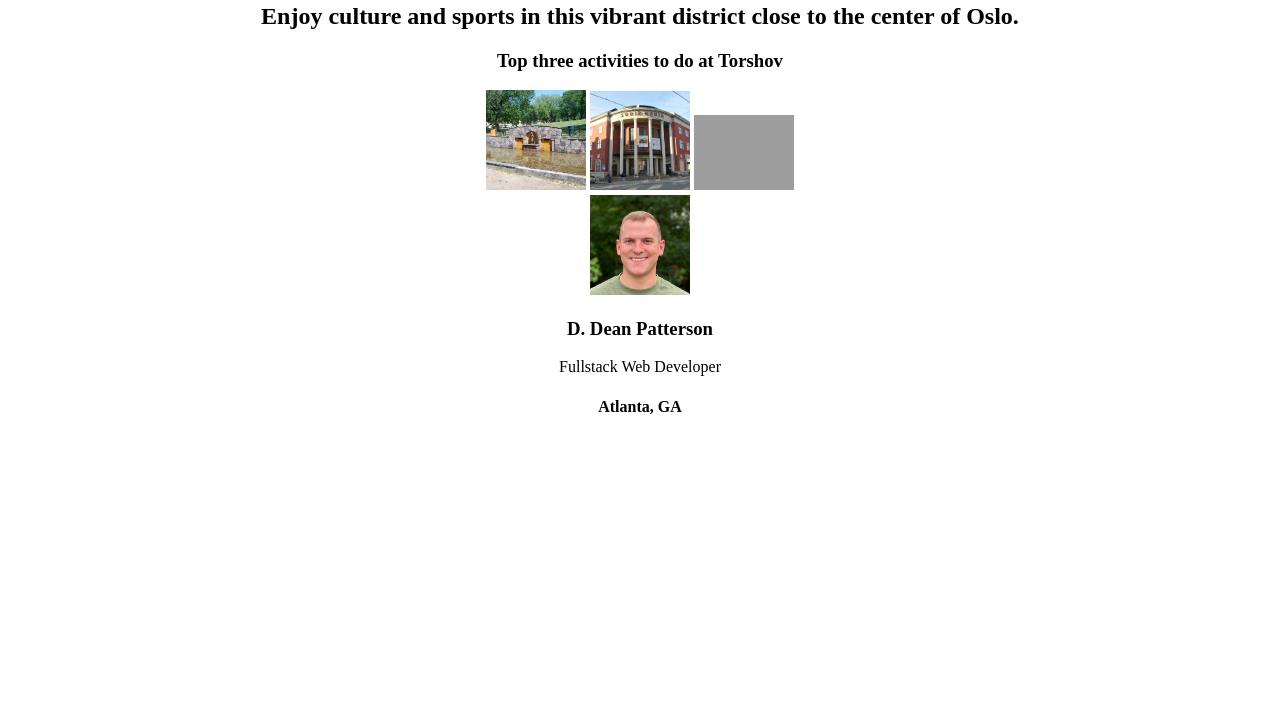
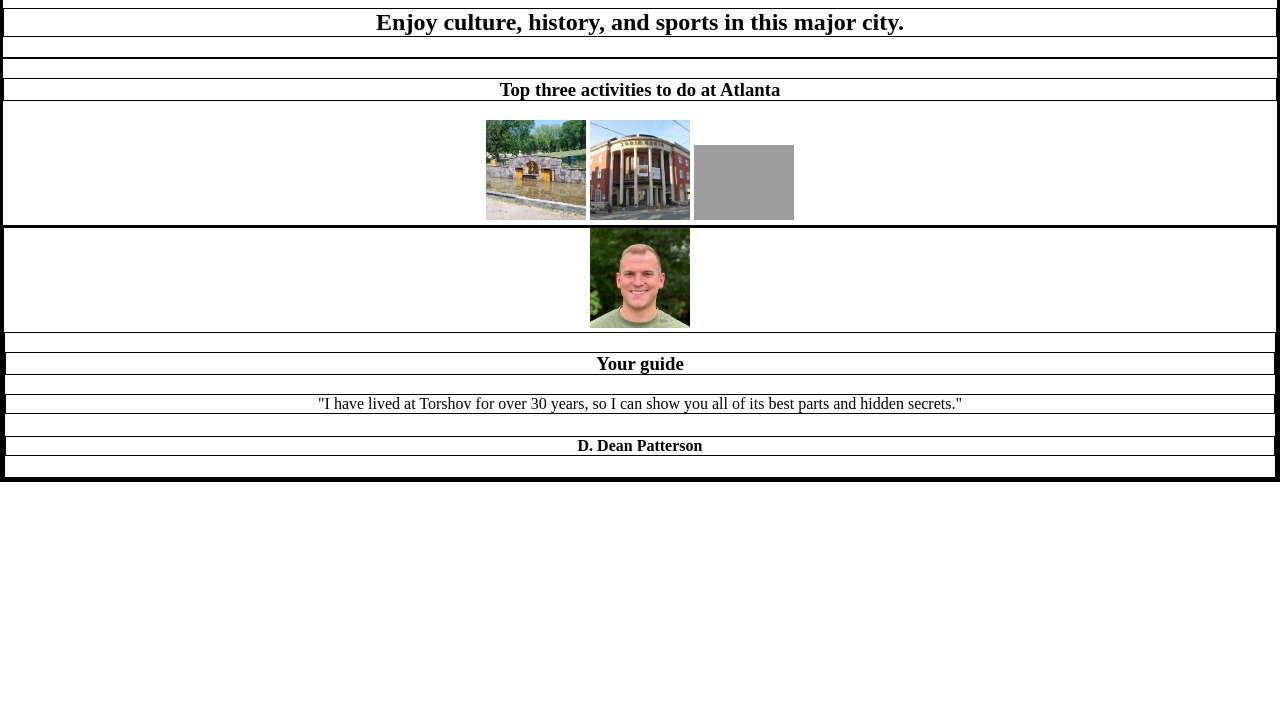
Before and after one commit to deanp04/hometown-homepage, a website built with Vite: page index.html in a window 1280 px wide. Shown: the part 77-800 px from the top of the page. Built offline with nearby package versions, Linux system fonts and the light colour scheme; grey boxes are pictures that could not be loaded.

Commit message:
html, css

```diff
--- a/index.html
+++ b/index.html
@@ -8,12 +8,12 @@
         <!-- HERO SECTION -->
         <div>
             <h1>Visit Atlanta</h1>
-            <h2>Enjoy culture and sports in this vibrant district close to the center of Oslo.</h2>
+            <h2>Enjoy culture, history, and sports in this major city.</h2>
         </div>
 
         <!-- ACTIVITIES SECTION -->
         <div>
-            <h3>Top three activities to do at Torshov</h3>
+            <h3>Top three activities to do at Atlanta</h3>
             <img src="images/park.jpg">
             <img src="images/theatre.jpg">
             <img src="images/sports.jpg">
@@ -22,12 +22,11 @@
         <!-- GUIDE SECTION -->
         <div class="guide-section">
             <div class="card">
-                <img class="avatar" src="images/headshot.jpg"
-                    alt="my personal headshot">
-                <div>
-                    <h3>D. Dean Patterson</h3>
-                    <p>Fullstack Web Developer</p>
-                    <h4>Atlanta, GA</h4>
+                <img class="avatar" src="images/headshot.jpg" alt="my personal headshot">
+                <div class="personal-info">
+                        <h3>Your guide</h3>
+                        <p>"I have lived at Torshov for over 30 years, so I can show you all of its best parts and hidden secrets."</p>
+                        <h4>D. Dean Patterson</h4>
                 </div>
             </div>
         </div>
--- a/styles.css
+++ b/styles.css
@@ -8,6 +8,10 @@ DARK BLUE: #1D3557
 
 */
 
+* {
+    border: 1px solid black;
+}
+
 body {
     margin: 0;
     text-align: center;
```
